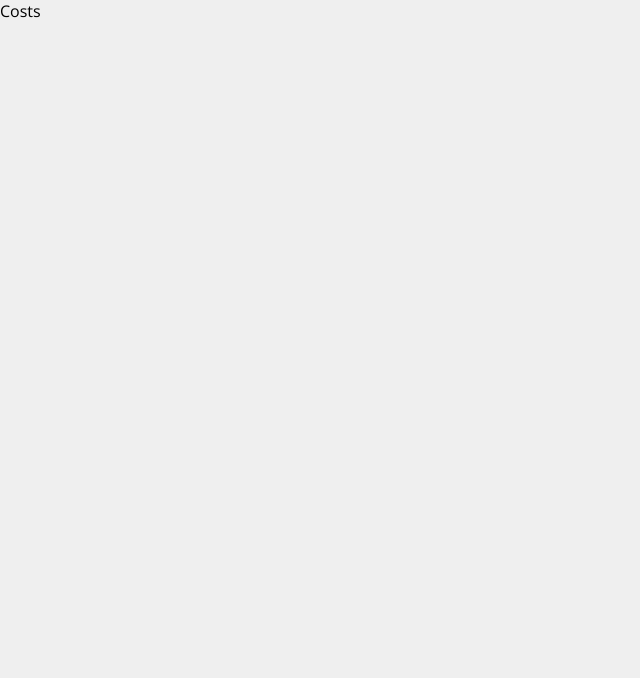
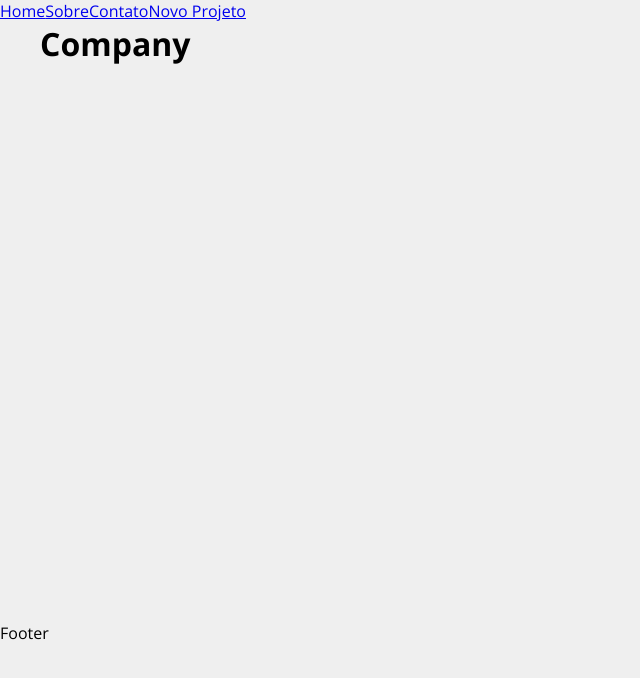
Before and after one commit to kayquemab/React, a React (Create React App) app in the folder Costs/: page /Company in a window 1280 px wide. Shown: the top 678 px of the page, without its empty margins (0-640 px from the left). Built offline with nearby package versions, Linux system fonts and the light colour scheme.

Commit message:
React #18

```diff
--- a/Costs/src/App.js
+++ b/Costs/src/App.js
@@ -1,8 +1,42 @@
+import { BrowserRouter as Router, Routes, Route, Link } from 'react-router-dom';
+
+import Home from './components/pages/Home';
+import Company from './components/pages/Company';
+import Contact from './components/pages/Contact';
+import NewProject from './components/pages/NewProject';
+
+import Container from './components/layout/Container';
+
 function App() {
   return (
-    <div className="App">
-      <>Costs</>
-    </div>
+    <Router>
+      <div>
+        <Link to="/">Home</Link>
+        <Link to="/Company">Sobre</Link>
+        <Link to="/Contact">Contato</Link>
+        <Link to="/NewProject">Novo Projeto</Link>
+      </div>
+
+      <Container customClass="min-height">
+        <Routes>
+
+          {/* Home */}
+          <Route path="/" element={<Home />} />
+
+          {/* Company */}
+          <Route path="/Company" element={<Company />} />
+
+          {/* Contact */}
+          <Route path="/Contact" element={<Contact />} />
+
+          {/* New Project */}
+          <Route path="/NewProject" element={<NewProject />} />
+
+        </Routes>
+      </Container>
+
+      <p>Footer</p>
+    </Router>
   );
 }
 
--- /dev/null
+++ b/Costs/src/components/layout/Container.js
@@ -0,0 +1,11 @@
+import styles from './Container.module.css';
+
+function Container(props) {
+    return(
+        <div className={`${styles.Container} ${styles[props.customClass]}`}>
+            {props.children}
+        </div>
+    )
+}
+
+export default Container
--- /dev/null
+++ b/Costs/src/components/layout/Container.module.css
@@ -0,0 +1,21 @@
+.Container {
+    width: 1200px;
+    display: flex;
+    justify-content: space-between;
+    margin: 0 auto;
+    flex-wrap: wrap;
+}
+
+.min-height {
+    min-height: 75%;
+}
+
+.start {
+    justify-content: flex-start;
+
+}
+
+.column {
+    flex-direction: column;
+    justify-content: flex-start;
+}
--- /dev/null
+++ b/Costs/src/components/pages/Company.js
@@ -0,0 +1,9 @@
+function Company() {
+  return (
+    <div>
+      <h1>Company</h1>
+    </div>
+  );
+}
+
+export default Company;
--- /dev/null
+++ b/Costs/src/components/pages/Contact.js
@@ -0,0 +1,9 @@
+function Contact() {
+  return (
+    <div>
+      <h1>Contact</h1>
+    </div>
+  );
+}
+
+export default Contact;
--- /dev/null
+++ b/Costs/src/components/pages/Home.js
@@ -0,0 +1,9 @@
+function Home() {
+  return (
+    <div>
+      <h1>Home</h1>
+    </div>
+  );
+}
+
+export default Home;
--- /dev/null
+++ b/Costs/src/components/pages/NewProject.js
@@ -0,0 +1,9 @@
+function NewProject() {
+  return (
+    <div>
+      <h1>New</h1>
+    </div>
+  );
+}
+
+export default NewProject;
```
